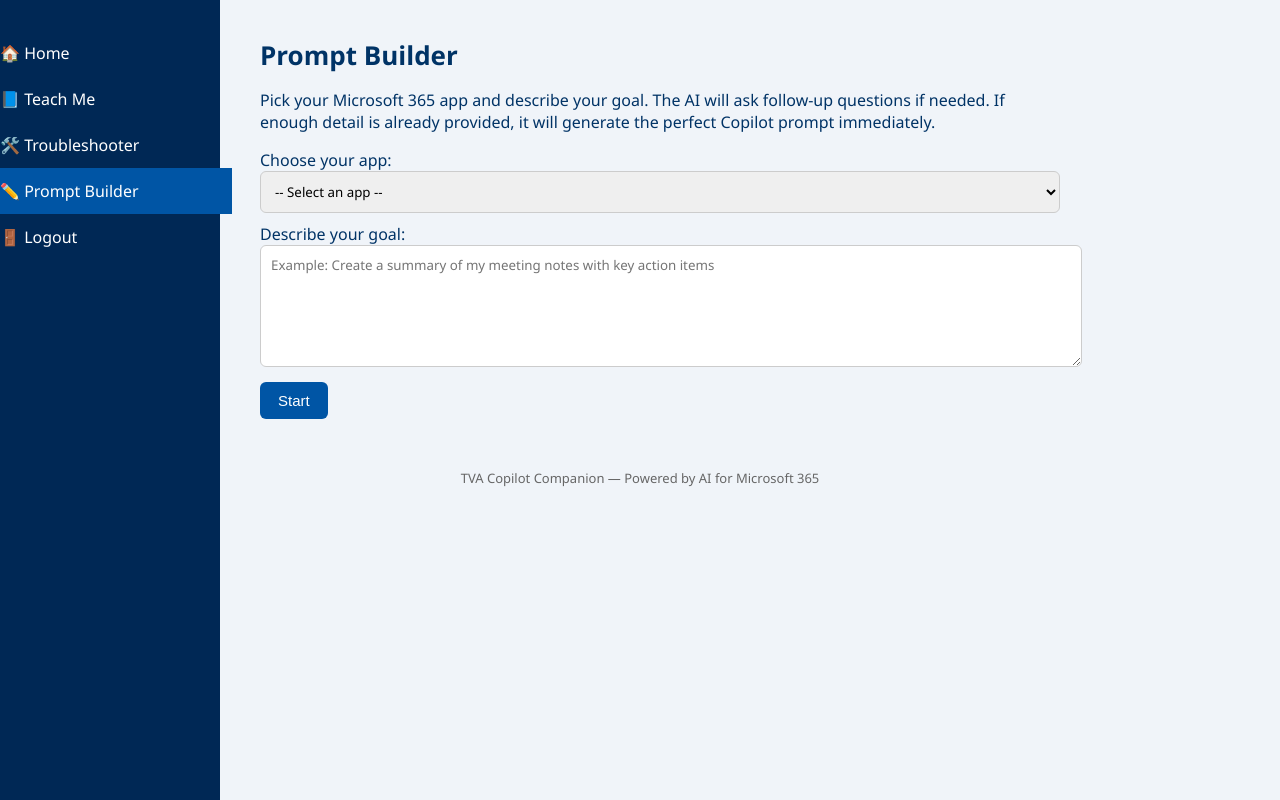
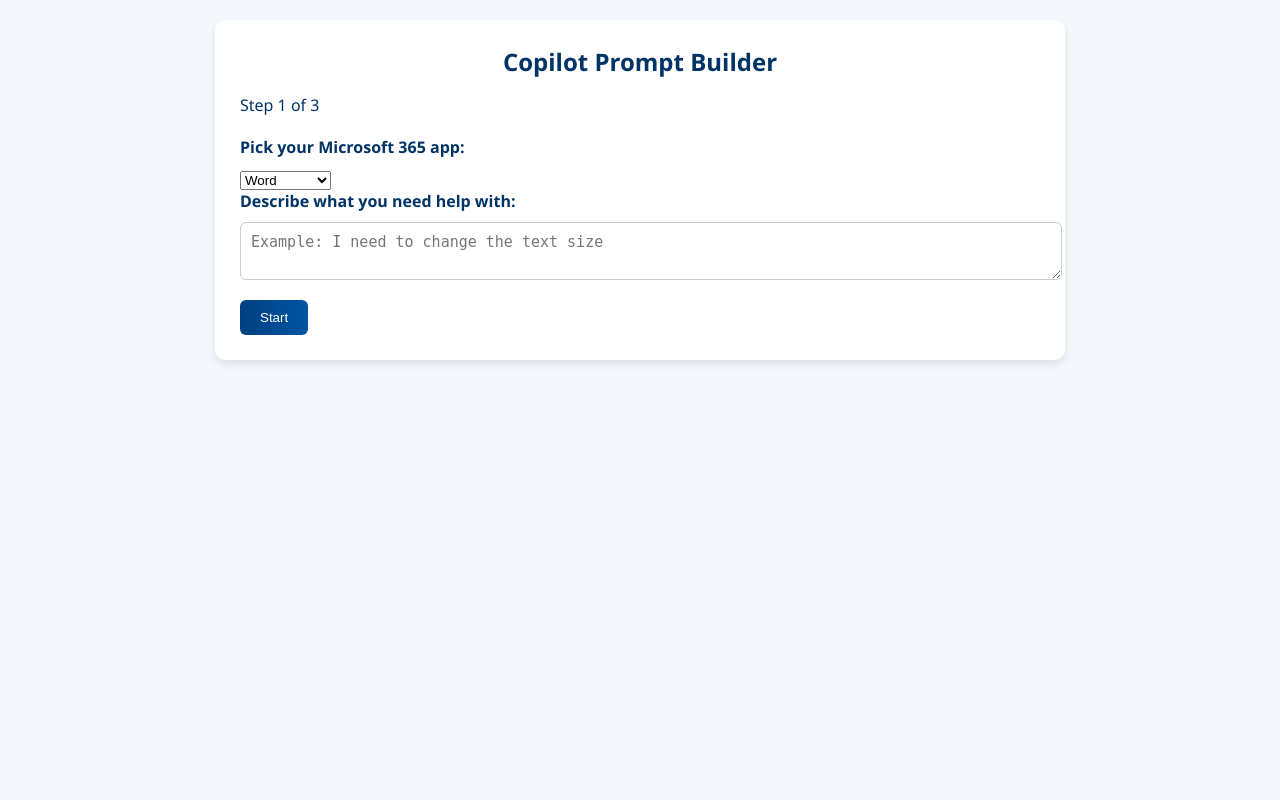
Before and after one commit to boombee101/copilot_app, a Flask app: page /prompt_builder in a window 1280 px wide. Run offline with Flask 3, Linux system fonts and the light colour scheme; the visitor is signed in with stand-in values (Sample User, id 1).

Commit message:
Update prompt builder flow in routes.py and prompt_builder.html

```diff
--- a/app/routes.py
+++ b/app/routes.py
@@ -1,5 +1,5 @@
 from flask import render_template, request, redirect, session, url_for, jsonify
-import os, uuid, csv
+import os, csv
 from app.helpers import ai_chat, get_data, log_prompt_to_csv
 
 # Load APP_PASSWORD from environment
@@ -39,29 +39,35 @@
     def prompt_builder():
         if not session.get('logged_in'):
             return redirect(url_for('login'))
-        session['pb_conversation'] = []
-        session['pb_meta'] = {}
         return render_template('prompt_builder.html')
 
-    @app.route('/prompt_builder/start', methods=['POST'])
-    def prompt_builder_start():
+    @app.route('/next_question', methods=['POST'])
+    def next_question():
         if not session.get('logged_in'):
             return jsonify({"error": "Not logged in"}), 403
+
         data = get_data()
-        app_name = data.get('app', '').strip()
-        goal = data.get('goal', '').strip()
-        if not app_name or not goal:
-            return jsonify({"error": "Please select an app and enter your goal."}), 400
+        app_name = data.get("app", "").strip()
+        task = data.get("task", "").strip()
+        answers = data.get("answers", [])
 
-        convo = [{"role": "user", "content": f"App: {app_name}\nGoal: {goal}"}]
-        session['pb_conversation'] = convo
-        session['pb_meta'] = {"app": app_name, "goal": goal}
+        if not app_name or not task:
+            return jsonify({"error": "Missing app or task"}), 400
 
-        # Decide if enough info already
+        # Build conversation from answers
+        convo = [
+            {"role": "system", "content": "You are a helpful Copilot prompt engineer for TVA employees."},
+            {"role": "user", "content": f"App: {app_name}\nGoal: {task}"}
+        ]
+        for qa in answers:
+            q = qa.get("question", "")
+            a = qa.get("answer", "")
+            convo.append({"role": "assistant", "content": q})
+            convo.append({"role": "user", "content": a})
+
+        # Check if enough info is gathered
         enough = ai_chat([
-            {"role": "system", "content":
-             "Do we already have enough detail to create a strong Copilot prompt? "
-             "Answer EXACTLY 'YES' or 'NO'."}
+            {"role": "system", "content": "Do we now have enough detail to create a strong Copilot prompt? Answer EXACTLY 'YES' or 'NO'."}
         ] + convo)
 
         if enough.strip().upper() == "YES":
@@ -70,56 +76,10 @@
                     "You are an expert Copilot Prompt writer. "
                     "Generate the final Microsoft Copilot prompt from the conversation. "
                     "Then explain in 2-3 sentences WHY this is a great prompt. "
-                    "Format the response as:\nPROMPT: ...\nEXPLANATION: ...")}
+                    "Format as:\nPROMPT: ...\nEXPLANATION: ...")}
             ] + convo)
 
-            if "EXPLANATION:" in final_response:
-                prompt_text, explanation = final_response.split("EXPLANATION:", 1)
-                prompt_text = prompt_text.replace("PROMPT:", "").strip()
-                explanation = explanation.strip()
-            else:
-                prompt_text, explanation = final_response.strip(), ""
-
-            log_prompt_to_csv(goal, prompt_text, explanation)
-            return jsonify({"final_prompt": prompt_text, "explanation": explanation})
-
-        # Otherwise ask first question
-        question = ai_chat([
-            {"role": "system", "content": (
-                "Ask one specific follow-up question to clarify the user's goal. "
-                "Keep it very beginner-friendly and simple.")}
-        ] + convo)
-        return jsonify({"question": question})
-
-    @app.route('/prompt_builder/answer', methods=['POST'])
-    def prompt_builder_answer():
-        if not session.get('logged_in'):
-            return jsonify({"error": "Not logged in"}), 403
-        data = get_data()
-        answer = data.get('answer', '').strip()
-        if not answer:
-            return jsonify({"error": "Please enter an answer."}), 400
-
-        convo = session.get('pb_conversation', [])
-        meta = session.get('pb_meta', {})
-        convo.append({"role": "user", "content": answer})
-        session['pb_conversation'] = convo
-
-        enough = ai_chat([
-            {"role": "system", "content":
-             "Do we now have enough detail to create a strong Copilot prompt? "
-             "Answer EXACTLY 'YES' or 'NO'."}
-        ] + convo)
-
-        if enough.strip().upper() == "YES":
-            final_response = ai_chat([
-                {"role": "system", "content": (
-                    "You are an expert Copilot Prompt writer. "
-                    "Generate the final Microsoft Copilot prompt from the conversation. "
-                    "Then explain in 2-3 sentences WHY this is a great prompt. "
-                    "Format the response as:\nPROMPT: ...\nEXPLANATION: ...")}
-            ] + convo)
-
+            # Parse out prompt vs explanation
             if "EXPLANATION:" in final_response:
                 prompt_text, explanation = final_response.split("EXPLANATION:", 1)
                 prompt_text = prompt_text.replace("PROMPT:", "").strip()
@@ -128,17 +88,22 @@
                 prompt_text, explanation = final_response.strip(), ""
 
             try:
-                log_prompt_to_csv(meta.get('goal', ''), prompt_text, explanation)
+                log_prompt_to_csv(task, prompt_text, explanation)
             except Exception:
                 pass
-            return jsonify({"final_prompt": prompt_text, "explanation": explanation})
 
-        # Otherwise, keep asking
+            return jsonify({
+                "done": True,
+                "prompt": prompt_text,
+                "manual_steps": explanation
+            })
+
+        # Otherwise return next question
         next_q = ai_chat([
-            {"role": "system", "content":
-             "Ask exactly one helpful follow-up question to clarify the user's goal. Keep it simple."}
+            {"role": "system", "content": "Ask one simple, clear follow-up question to clarify the user's goal."}
         ] + convo)
-        return jsonify({"question": next_q})
+
+        return jsonify({"done": False, "question": next_q})
 
     # =========================
     # Troubleshooter
--- a/app/templates/prompt_builder.html
+++ b/app/templates/prompt_builder.html
@@ -1,153 +1,233 @@
-<!-- prompt_builder.html -->
 <!DOCTYPE html>
 <html lang="en">
 <head>
-  <meta charset="UTF-8">
-  <meta name="viewport" content="width=device-width, initial-scale=1.0">
-  <title>Prompt Builder - TVA Copilot Companion</title>
+  <meta charset="UTF-8" />
+  <meta name="viewport" content="width=device-width, initial-scale=1.0"/>
+  <title>Copilot Prompt Builder</title>
   <style>
-    body { font-family: "Segoe UI", Tahoma, sans-serif; margin: 0; background-color: #f0f4f9; color: #003366; }
-    /* Sidebar */
-    .sidebar { position: fixed; left: 0; top: 0; width: 220px; height: 100%; background-color: #002855; padding-top: 30px; display: flex; flex-direction: column; align-items: center; }
-    .sidebar a { color: white; padding: 12px; text-decoration: none; display: flex; align-items: center; width: 100%; justify-content: flex-start; gap: 10px; transition: background 0.3s; }
-    .sidebar a:hover { background-color: #004080; }
-    .sidebar a.active { background-color: #0055a5; }
-    /* Main Content */
-    .main { margin-left: 240px; padding: 20px; max-width: 800px; }
-    h1 { font-size: 26px; margin-bottom: 10px; }
-    select, textarea, input[type="text"] { width: 100%; padding: 10px; margin-bottom: 10px; border-radius: 6px; border: 1px solid #ccc; font-family: inherit; }
-    textarea { min-height: 100px; }
-    button { background-color: #0055a5; color: white; padding: 10px 18px; border: none; border-radius: 6px; cursor: pointer; font-size: 15px; }
-    button:hover { background-color: #003f7d; }
-    .question-box { background-color: #e6f0ff; padding: 15px; border-radius: 6px; margin-bottom: 10px; }
-    .prompt-output { background-color: #ffffff; padding: 15px; border: 1px solid #ccc; border-radius: 6px; white-space: pre-wrap; margin-top: 10px; }
-    .explanation { margin-top: 15px; padding: 12px; background: #f9f9f9; border-left: 4px solid #0055a5; border-radius: 6px; font-size: 14px; color: #333; }
-    footer { text-align: center; margin-top: 30px; font-size: 13px; color: #666; }
+    body {
+      margin: 0;
+      font-family: "Segoe UI", Tahoma, sans-serif;
+      background-color: #f4f7fb;
+      color: #003366;
+      padding: 20px;
+    }
+    .container {
+      max-width: 800px;
+      margin: auto;
+      background: white;
+      padding: 25px;
+      border-radius: 10px;
+      box-shadow: 0 4px 10px rgba(0,0,0,0.1);
+      transition: opacity .3s ease;
+    }
+    h1 {
+      margin-top: 0;
+      font-size: 24px;
+      text-align: center;
+    }
+    .question-block {
+      margin-top: 20px;
+    }
+    .question-text {
+      font-weight: bold;
+      margin-bottom: 10px;
+    }
+    textarea, input {
+      width: 100%;
+      padding: 10px;
+      margin-bottom: 15px;
+      border: 1px solid #ccc;
+      border-radius: 6px;
+      font-size: 15px;
+      resize: vertical;
+    }
+    button {
+      padding: 10px 20px;
+      border: none;
+      border-radius: 6px;
+      background: linear-gradient(90deg, #004080, #0055a5);
+      color: white;
+      cursor: pointer;
+      margin-right: 10px;
+      transition: background 0.2s;
+    }
+    button:hover {
+      background: linear-gradient(90deg, #003366, #004080);
+    }
+    button:disabled {
+      background: #ccc;
+      cursor: not-allowed;
+    }
+    .loading {
+      font-style: italic;
+      color: #666;
+      margin-top: -10px;
+      margin-bottom: 15px;
+    }
+    .answers-log {
+      margin-top: 20px;
+      padding: 10px;
+      border-left: 3px solid #004080;
+      background: #f0f4fa;
+      font-size: 14px;
+    }
+    .prompt-output {
+      width: 100%;
+      height: 150px;
+      margin-top: 15px;
+      padding: 10px;
+      border: 1px solid #ccc;
+      border-radius: 6px;
+      background: #fafafa;
+      font-family: monospace;
+      white-space: pre-wrap;
+    }
+    .explanation {
+      margin-top: 15px;
+      padding: 10px;
+      background: #f9f9f9;
+      border-left: 3px solid #004080;
+    }
   </style>
 </head>
 <body>
+  <div class="container" id="builder-container">
+    <h1>Copilot Prompt Builder</h1>
+    <div id="progress">Step 1 of 3</div>
 
-  <!-- Sidebar -->
-  <div class="sidebar">
-    <a href="{{ url_for('home') }}">🏠 Home</a>
-    <a href="{{ url_for('teach_me') }}">📘 Teach Me</a>
-    <a href="{{ url_for('troubleshooter') }}">🛠️ Troubleshooter</a>
-    <a href="{{ url_for('prompt_builder') }}" class="active">✏️ Prompt Builder</a>
-    <a href="{{ url_for('logout') }}">🚪 Logout</a>
-  </div>
-
-  <!-- Main Content -->
-  <div class="main">
-    <h1>Prompt Builder</h1>
-    <p>Pick your Microsoft 365 app and describe your goal. The AI will ask follow-up questions if needed. If enough detail is already provided, it will generate the perfect Copilot prompt immediately.</p>
-
-    <!-- Step 1: Start form -->
-    <div id="start-section">
-      <label for="app">Choose your app:</label>
-      <select id="app" required>
-        <option value="">-- Select an app --</option>
-        <option>Word</option>
-        <option>Excel</option>
-        <option>Outlook</option>
-        <option>Teams</option>
-        <option>PowerPoint</option>
-        <option>OneNote</option>
+    <!-- Step 1: Choose app + task -->
+    <div id="step1" class="question-block">
+      <div class="question-text">Pick your Microsoft 365 app:</div>
+      <select id="app-select">
+        <option value="Word">Word</option>
+        <option value="Excel">Excel</option>
+        <option value="Outlook">Outlook</option>
+        <option value="Teams">Teams</option>
+        <option value="PowerPoint">PowerPoint</option>
       </select>
-
-      <label for="goal">Describe your goal:</label>
-      <textarea id="goal" placeholder="Example: Create a summary of my meeting notes with key action items" required></textarea>
-
-      <button onclick="startPromptBuilder()">Start</button>
+      <div class="question-text">Describe what you need help with:</div>
+      <textarea id="task" placeholder="Example: I need to change the text size"></textarea>
+      <button onclick="startBuilder()">Start</button>
     </div>
 
-    <!-- Step 2: Follow-up Q&A -->
-    <div id="question-section" style="display:none;">
-      <div class="question-box" id="current-question"></div>
-      <input type="text" id="answer" placeholder="Type your answer here..." />
+    <!-- Step 2: Follow-up questions -->
+    <div id="step2" class="question-block" style="display:none;">
+      <div id="question-text" class="question-text"></div>
+      <textarea id="answer" placeholder="Type your answer here..."></textarea>
+      <div id="loading" class="loading" style="display:none;">Thinking...</div>
       <button onclick="sendAnswer()">Next</button>
+      <button onclick="sendAnswer(true)">Skip</button>
+      <button onclick="resetBuilder()">Start Over</button>
+      <div class="answers-log" id="answers-log"></div>
     </div>
 
-    <!-- Step 3: Final prompt -->
-    <div id="final-section" style="display:none;">
-      <h2>Your Copilot Prompt:</h2>
-      <div class="prompt-output" id="final-prompt"></div>
-      <div class="explanation" id="prompt-explanation"></div>
-      <button onclick="copyPrompt()">Copy Prompt</button>
-      <button onclick="resetBuilder()">Start Over</button>
+    <!-- Step 3: Final output -->
+    <div id="step3" class="question-block" style="display:none;">
+      <div class="question-text">✅ Your Copilot Prompt</div>
+      <textarea id="final-prompt" readonly class="prompt-output"></textarea>
+      <button onclick="copyPrompt()" title="Copy to clipboard">Copy Prompt</button>
+
+      <div id="manual-steps" class="explanation" style="display:none;"></div>
     </div>
   </div>
 
-  <footer>
-    TVA Copilot Companion — Powered by AI for Microsoft 365
-  </footer>
+  <script>
+    let appSelected = "";
+    let task = "";
+    let answers = [];
 
-  <script>
-    async function startPromptBuilder() {
-      const app = document.getElementById("app").value;
-      const goal = document.getElementById("goal").value;
-      if (!app || !goal) {
-        alert("Please select an app and enter your goal.");
+    async function startBuilder() {
+      appSelected = document.getElementById("app-select").value;
+      task = document.getElementById("task").value.trim();
+      if (!task) {
+        alert("Please describe what you need help with.");
+        return;
+      }
+      document.getElementById("step1").style.display = "none";
+      document.getElementById("step2").style.display = "block";
+      document.getElementById("progress").innerText = "Step 2 of 3";
+      fetchQuestion();
+    }
+
+    async function fetchQuestion() {
+      document.getElementById("loading").style.display = "block";
+      try {
+        const resp = await fetch("/next_question", {
+          method: "POST",
+          headers: { "Content-Type": "application/json" },
+          body: JSON.stringify({ app: appSelected, task: task, answers: answers })
+        });
+        const data = await resp.json();
+        document.getElementById("loading").style.display = "none";
+
+        if (data.done) {
+          showFinal(data);
+        } else {
+          document.getElementById("question-text").innerText = data.question;
+        }
+      } catch (err) {
+        document.getElementById("loading").style.display = "none";
+        alert("Error talking to AI: " + err);
+      }
+    }
+
+    async function sendAnswer(skip=false) {
+      const answerField = document.getElementById("answer");
+      const answer = skip ? "" : answerField.value.trim();
+      if (!skip && !answer) {
+        alert("Please type an answer or press Skip.");
         return;
       }
 
-      const res = await fetch("/prompt_builder/start", {
-        method: "POST",
-        headers: {"Content-Type": "application/json"},
-        body: JSON.stringify({ app, goal })
-      });
-      const data = await res.json();
+      // Log previous Q&A
+      const qText = document.getElementById("question-text").innerText;
+      const log = document.getElementById("answers-log");
+      log.innerHTML += `<div><strong>Q:</strong> ${qText}<br/><strong>A:</strong> ${answer || "(skipped)"}</div><hr/>`;
 
-      document.getElementById("start-section").style.display = "none";
+      answers.push({ question: qText, answer: answer });
+      answerField.value = "";
+      fetchQuestion();
+    }
 
-      if (data.final_prompt) {
-        showFinalPrompt(data.final_prompt, data.explanation);
-      } else if (data.question) {
-        document.getElementById("question-section").style.display = "block";
-        document.getElementById("current-question").innerText = data.question;
+    function showFinal(data) {
+      document.getElementById("step2").style.display = "none";
+      document.getElementById("step3").style.display = "block";
+      document.getElementById("progress").innerText = "Step 3 of 3";
+      document.getElementById("final-prompt").value = data.prompt;
+
+      if (data.manual_steps) {
+        document.getElementById("manual-steps").style.display = "block";
+        document.getElementById("manual-steps").innerText = data.manual_steps;
       }
     }
 
-    async function sendAnswer() {
-      const answer = document.getElementById("answer").value;
-      if (!answer.trim()) {
-        alert("Please enter an answer.");
-        return;
-      }
-
-      const res = await fetch("/prompt_builder/answer", {
-        method: "POST",
-        headers: {"Content-Type": "application/json"},
-        body: JSON.stringify({ answer })
-      });
-      const data = await res.json();
-
-      if (data.final_prompt) {
-        showFinalPrompt(data.final_prompt, data.explanation);
-      } else if (data.question) {
-        document.getElementById("current-question").innerText = data.question;
-        document.getElementById("answer").value = "";
-      }
-    }
-
-    function showFinalPrompt(prompt, explanation) {
-      document.getElementById("question-section").style.display = "none";
-      document.getElementById("final-section").style.display = "block";
-      document.getElementById("final-prompt").innerText = prompt;
-      document.getElementById("prompt-explanation").innerText = explanation || "";
+    function resetBuilder() {
+      if (!confirm("Are you sure you want to start over?")) return;
+      answers = [];
+      document.getElementById("step1").style.display = "block";
+      document.getElementById("step2").style.display = "none";
+      document.getElementById("step3").style.display = "none";
+      document.getElementById("progress").innerText = "Step 1 of 3";
+      document.getElementById("answers-log").innerHTML = "";
+      document.getElementById("task").value = "";
     }
 
     function copyPrompt() {
-      navigator.clipboard.writeText(document.getElementById("final-prompt").innerText);
+      const text = document.getElementById("final-prompt");
+      text.select();
+      text.setSelectionRange(0, 99999);
+      document.execCommand("copy");
       alert("Prompt copied to clipboard!");
     }
 
-    function resetBuilder() {
-      document.getElementById("start-section").style.display = "block";
-      document.getElementById("question-section").style.display = "none";
-      document.getElementById("final-section").style.display = "none";
-      document.getElementById("app").value = "";
-      document.getElementById("goal").value = "";
-    }
+    // Enter to submit
+    document.getElementById("answer").addEventListener("keydown", function(e) {
+      if (e.key === "Enter" && !e.shiftKey) {
+        e.preventDefault();
+        sendAnswer();
+      }
+    });
   </script>
 </body>
 </html>
```
